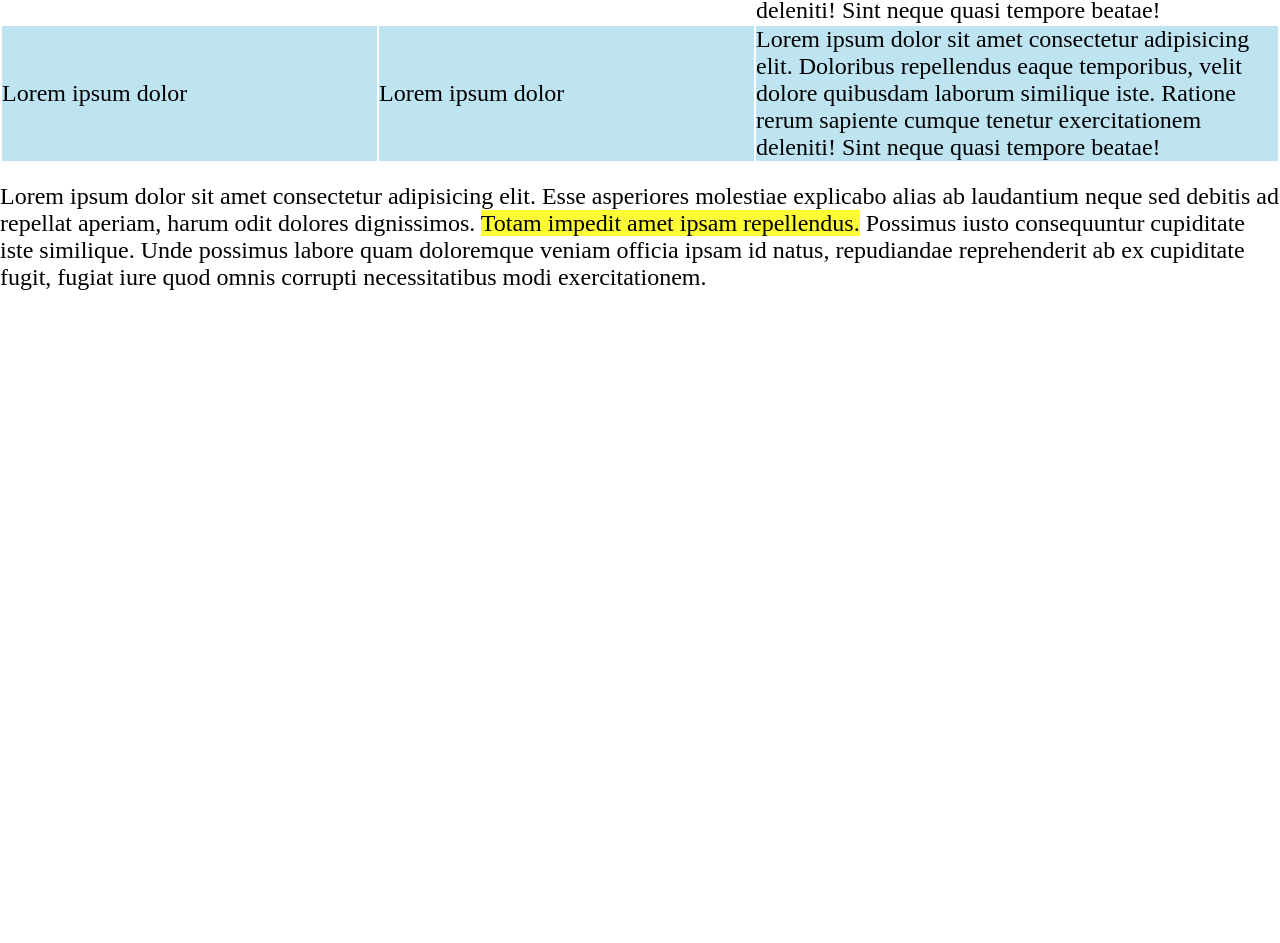
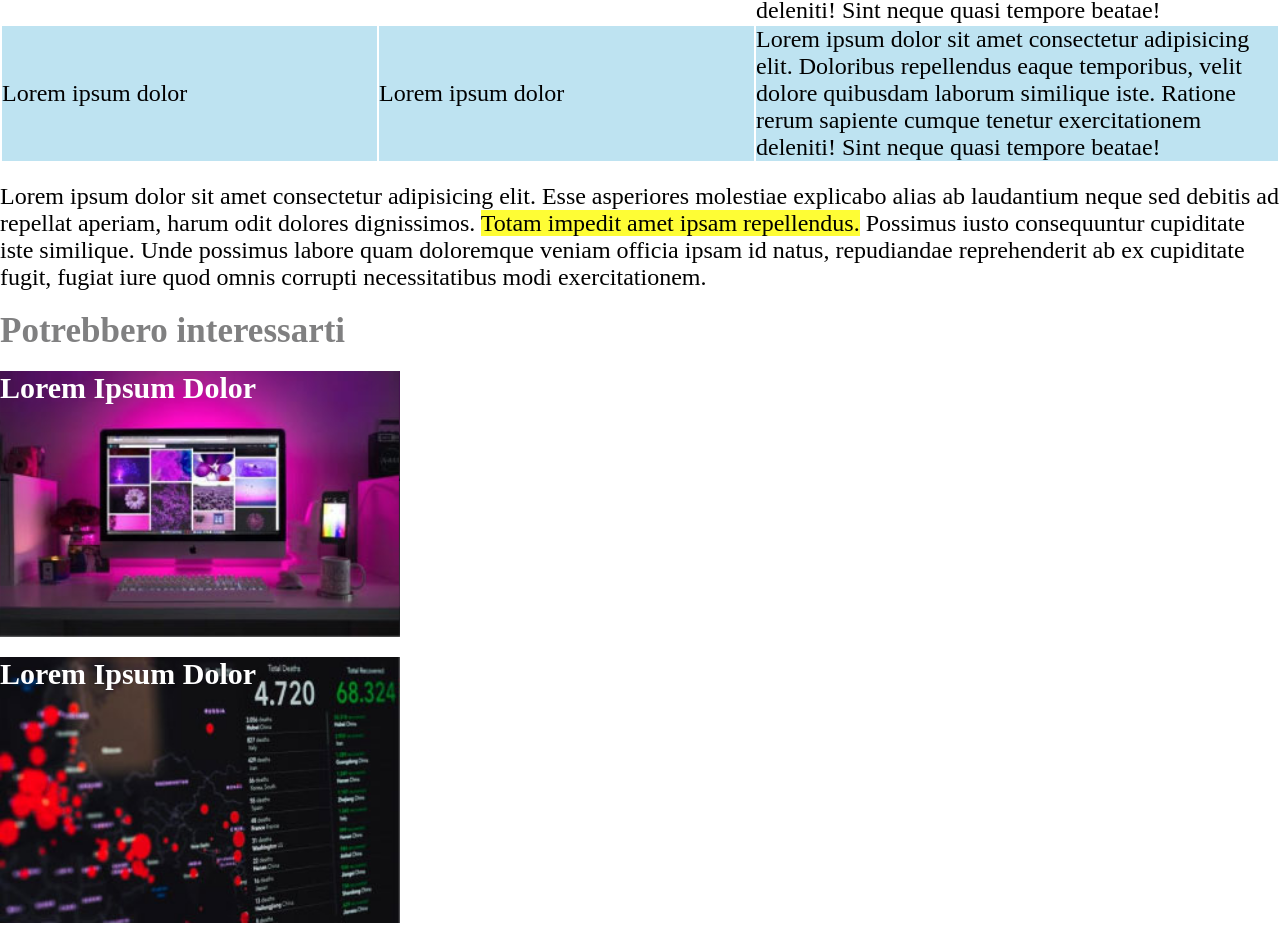
Before and after one commit to DaniAm94/html-css-booleaner, a plain HTML site: page index.html in a window 1280 px wide. Shown: the part 1949-2892 px from the top of the page. Before the commit the page ends 2260 px from the top, so only its background shows below. Drawn offline with Linux system fonts and the light colour scheme.

Commit message:
added curiosities section

```diff
--- a/css/style.css
+++ b/css/style.css
@@ -66,6 +66,7 @@ ul {
 
 table {
     margin: 20px 0;
+    border: none;
 }
 
 thead {
@@ -84,3 +85,28 @@ thead {
 td {
     max-width: 750px;
 }
+
+
+.curiosity-img {
+    width: 400px;
+    height: 266px;
+    margin: 20px 0;
+    color: white;
+    font-size: 30px;
+    font-weight: bold;
+}
+
+h2 {
+    font-size: 35px;
+    color: rgb(128 128 129);
+}
+
+.first-img {
+    background-image: url(../img/monitor.jpg);
+    background-size: contain;
+}
+
+.second-img {
+    background-image: url(../img/graph.jpg);
+    background-size: contain;
+}
--- a/index.html
+++ b/index.html
@@ -107,6 +107,16 @@
                 </p>
             </section>
 
+            <section id="curiosities">
+                <h2> Potrebbero interessarti</h2>
+                <div class="curiosity-img first-img">
+                    Lorem Ipsum Dolor
+                </div>
+                <div class="curiosity-img second-img">
+                    Lorem Ipsum Dolor
+                </div>
+            </section>
+
         </main>
 
     </div>
```
